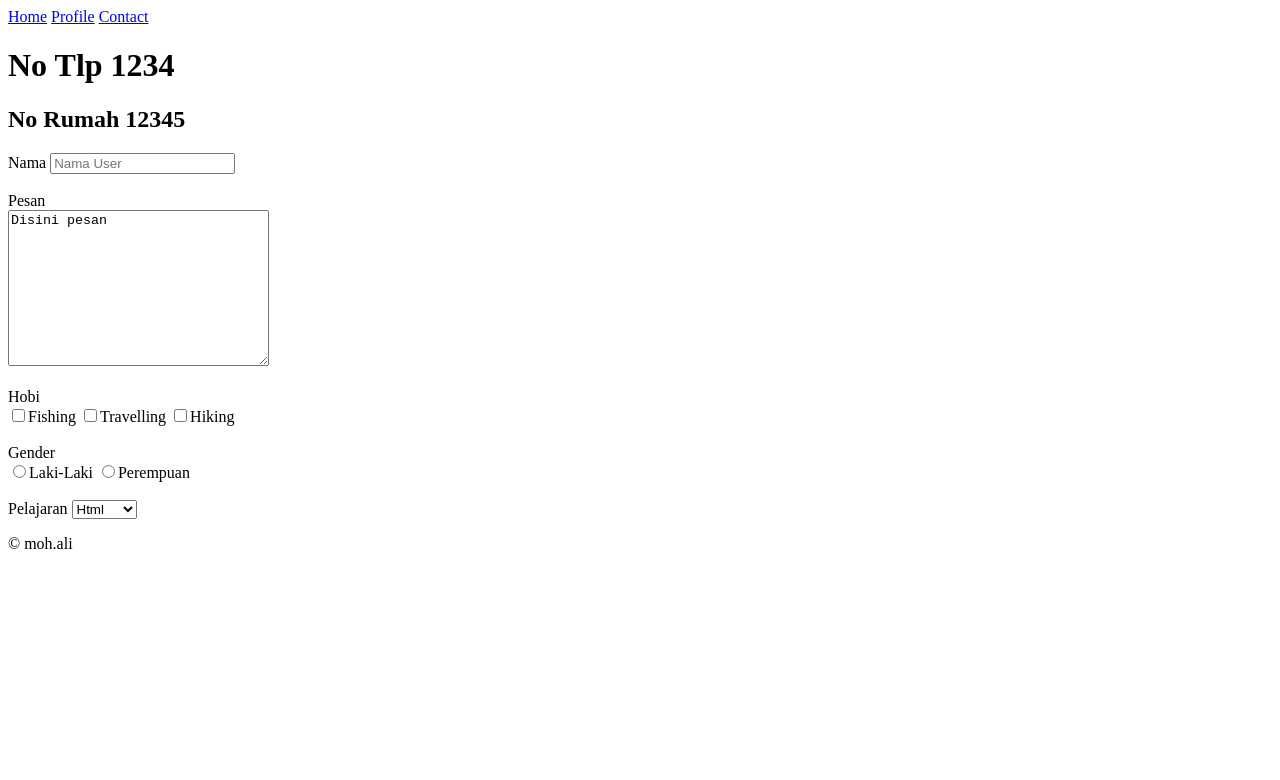
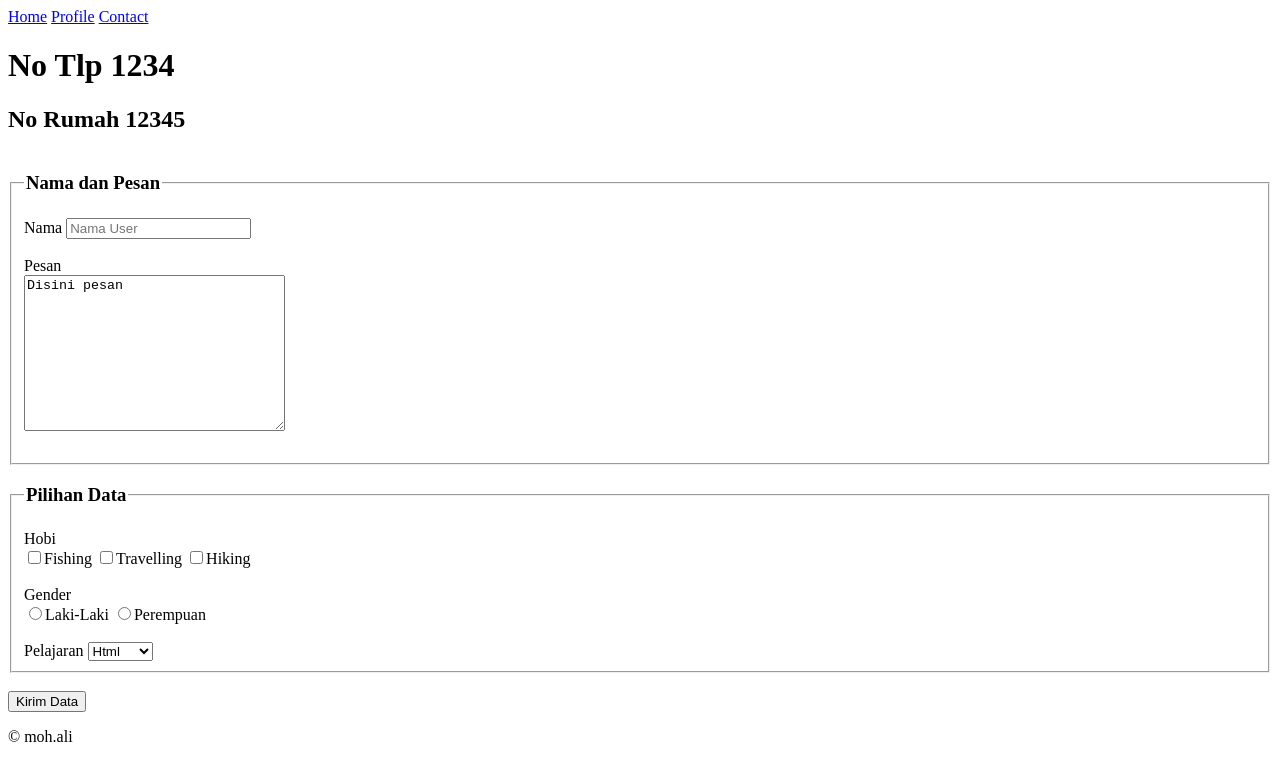
Before and after one commit to mohali9/Sederhana, a plain HTML site: page contact/contact.html in a window 1280 px wide. Drawn offline with Linux system fonts and the light colour scheme.

Commit message:
form submit

```diff
--- a/contact/contact.html
+++ b/contact/contact.html
@@ -17,6 +17,8 @@
     </div>
 
     <form action="">
+      <fieldset>
+        <legend><h3>Nama dan Pesan</h3></legend>
         <label for="user_name">Nama</label>
         <input type="text" placeholder="Nama User" id="user_name">
         <br>
@@ -24,7 +26,10 @@
         <label for="pesan_user">Pesan</label><br>
         <textarea name="" id="pesan_user" cols="30" rows="10">Disini pesan</textarea>
         <br><br>
+      </fieldset>
 
+      <fieldset>
+        <legend><h3>Pilihan Data</h3></legend>
       <label>Hobi</label>
       <br>
       <input type="checkbox" name="hobi_user" value="0">Fishing
@@ -53,7 +58,9 @@
           <option value="go">Go</option>
         </optgroup>
       </select>
-
+    </fieldset>
+    <br>
+      <input type="submit" value="Kirim Data">
     </form>
 
     <p>&copy; moh.ali</p>
```
Lines whose indentation alone changed are shown as unchanged.
